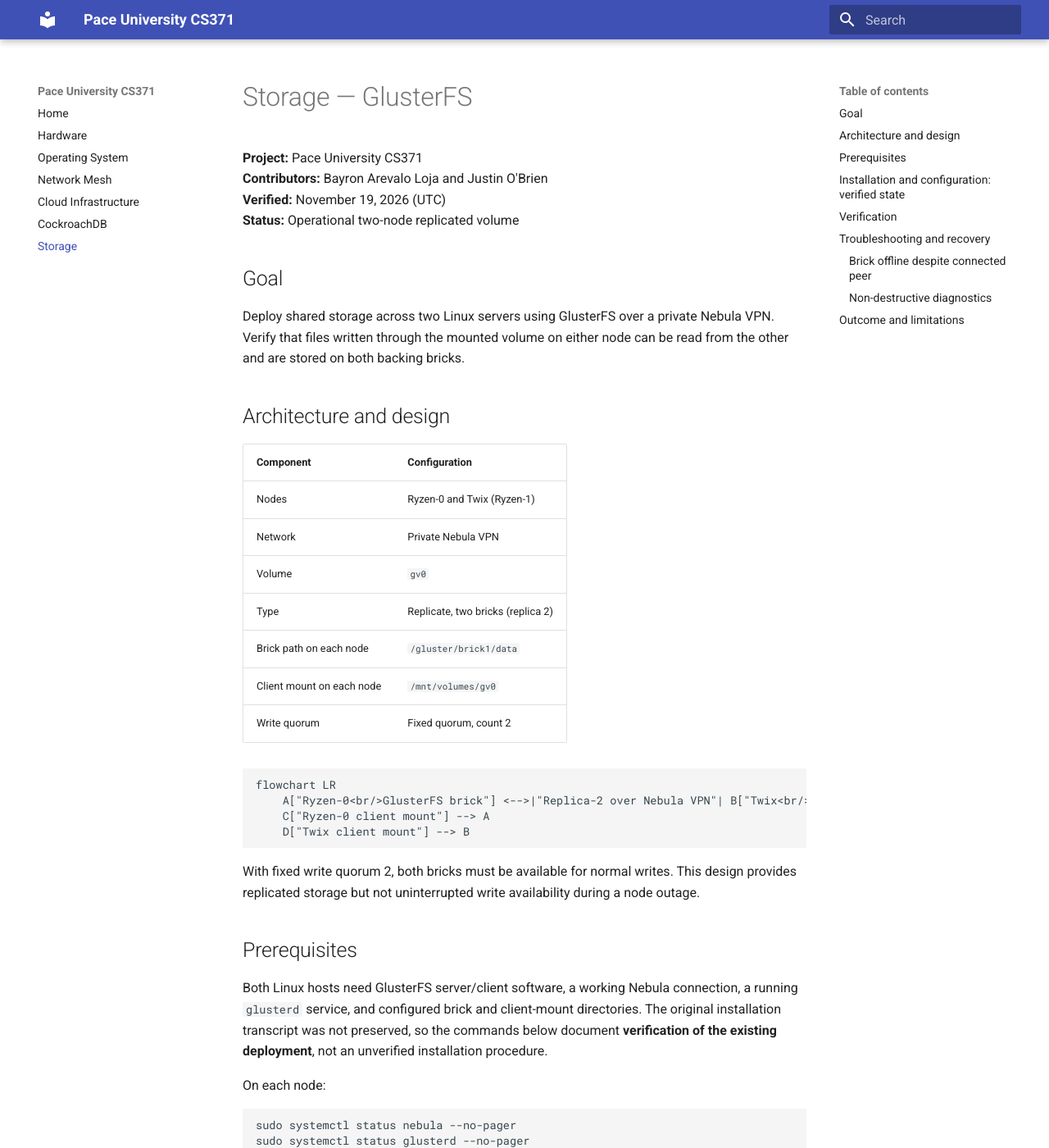
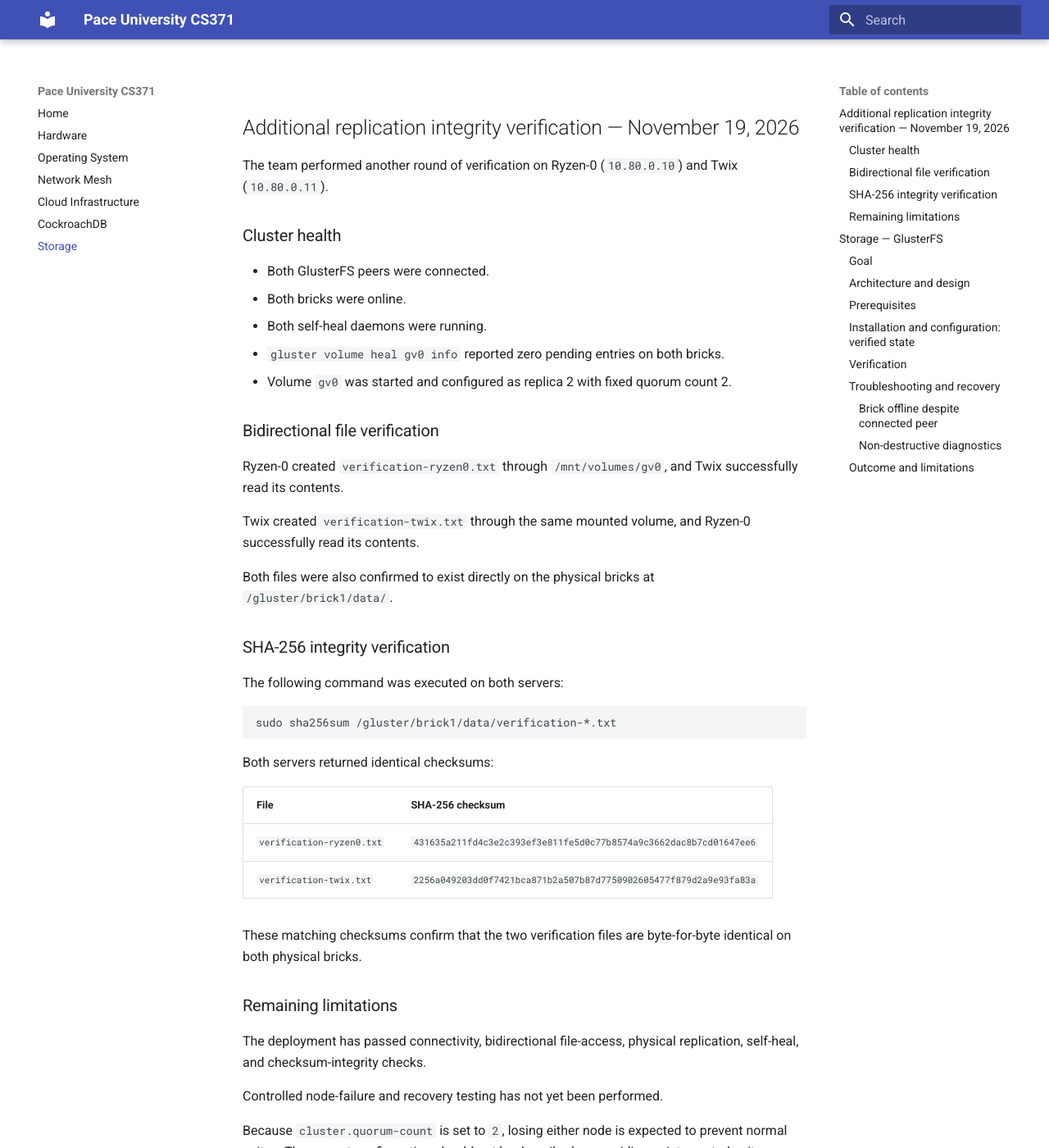
Before and after one commit to aseriy/paceuniversity-cs371, an MkDocs documentation site: the page built from docs/storage.md, in a window 1280 px wide and 1400 px high. Shown: the whole window at 82% size. Built offline with MkDocs 1.6.1 and Material for MkDocs 9.7.7, drawn with Linux system fonts in a browser that asks for light colours; some of the changed text lies outside the part shown.

Commit message:
Document GlusterFS replication integrity verification

````diff
--- a/docs/storage.md
+++ b/docs/storage.md
@@ -1,3 +1,47 @@
+## Additional replication integrity verification — November 19, 2026
+
+The team performed another round of verification on Ryzen-0 (`10.80.0.10`) and Twix (`10.80.0.11`).
+
+### Cluster health
+
+- Both GlusterFS peers were connected.
+- Both bricks were online.
+- Both self-heal daemons were running.
+- `gluster volume heal gv0 info` reported zero pending entries on both bricks.
+- Volume `gv0` was started and configured as replica 2 with fixed quorum count 2.
+
+### Bidirectional file verification
+
+Ryzen-0 created `verification-ryzen0.txt` through `/mnt/volumes/gv0`, and Twix successfully read its contents.
+
+Twix created `verification-twix.txt` through the same mounted volume, and Ryzen-0 successfully read its contents.
+
+Both files were also confirmed to exist directly on the physical bricks at `/gluster/brick1/data/`.
+
+### SHA-256 integrity verification
+
+The following command was executed on both servers:
+
+```bash
+sudo sha256sum /gluster/brick1/data/verification-*.txt
+```
+
+Both servers returned identical checksums:
+
+| File | SHA-256 checksum |
+|---|---|
+| `verification-ryzen0.txt` | `431635a211fd4c3e2c393ef3e811fe5d0c77b8574a9c3662dac8b7cd01647ee6` |
+| `verification-twix.txt` | `2256a049203dd0f7421bca871b2a507b87d7750902605477f879d2a9e93fa83a` |
+
+These matching checksums confirm that the two verification files are byte-for-byte identical on both physical bricks.
+
+### Remaining limitations
+
+The deployment has passed connectivity, bidirectional file-access, physical replication, self-heal, and checksum-integrity checks.
+
+Controlled node-failure and recovery testing has not yet been performed.
+
+Because `cluster.quorum-count` is set to `2`, losing either node is expected to prevent normal writes. The current configuration should not be described as providing uninterrupted write availability during a node failure.
 # Storage — GlusterFS
 
 **Project:** Pace University CS371
````
